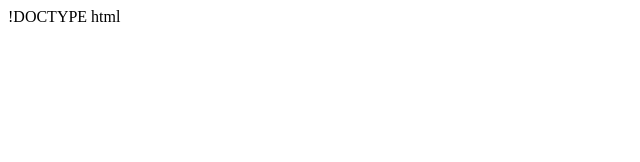
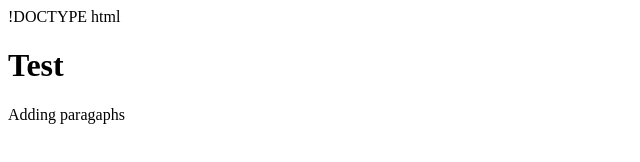
Before and after one commit to lucasanderton/test, a plain HTML site: page index.html in a window 1280 px wide. Shown: the whole page, without its empty margins (0-640 px from the left). Drawn offline with Linux system fonts and the light colour scheme.

Commit message:
Added first paragraph

```diff
--- a/index.html
+++ b/index.html
@@ -1,4 +1,18 @@
 !DOCTYPE html
 <html>
-
+	<head>
+		<title>
+			Test
+		</title>
+	</head>
+	<body>
+		<div>
+			<h1>
+				Test
+			</h1>
+			<p>
+				Adding paragaphs
+			</p>
+		</div>
+	</body>
 </html>
```
